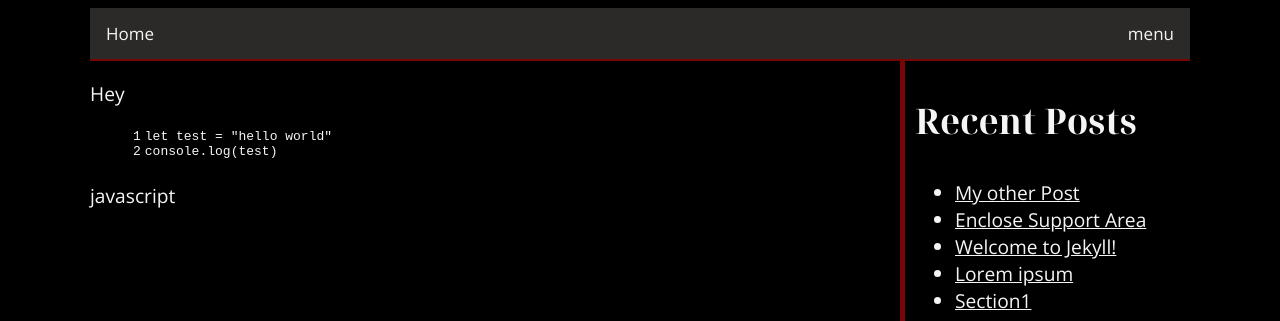
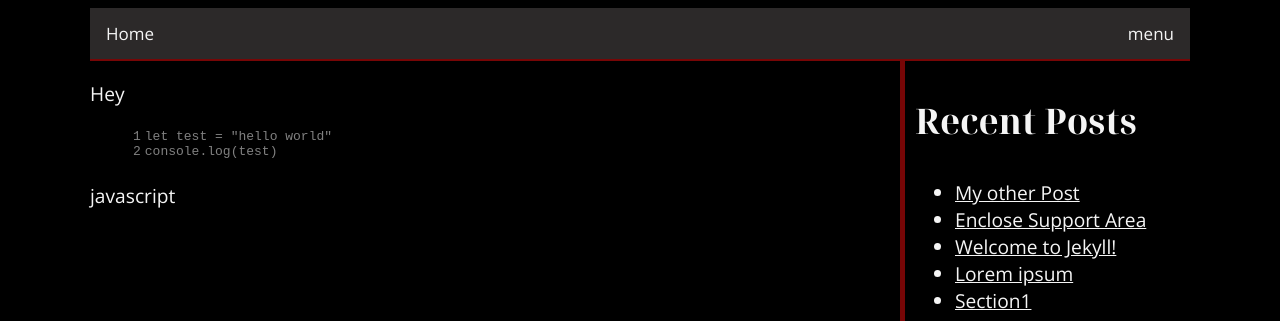
Before and after one commit to AustenMeier/AustenMeier.github., a Jekyll site: the page built from _posts/2024-05-28-section1.markdown, in a window 1280 px wide. Shown: the top 321 px of the page. Built offline with Jekyll 4.4.1, drawn with Linux system fonts in a browser that asks for light colours.

Commit message:
Update post.html

```diff
--- a/_layouts/post.html
+++ b/_layouts/post.html
@@ -18,7 +18,7 @@ h1, h2, h3, h4, h5, h6{
     color: whitesmoke
 }
 pre{
-    color: whitesmoke
+    color: grey
 }
 body{
     background-color: black;
```
